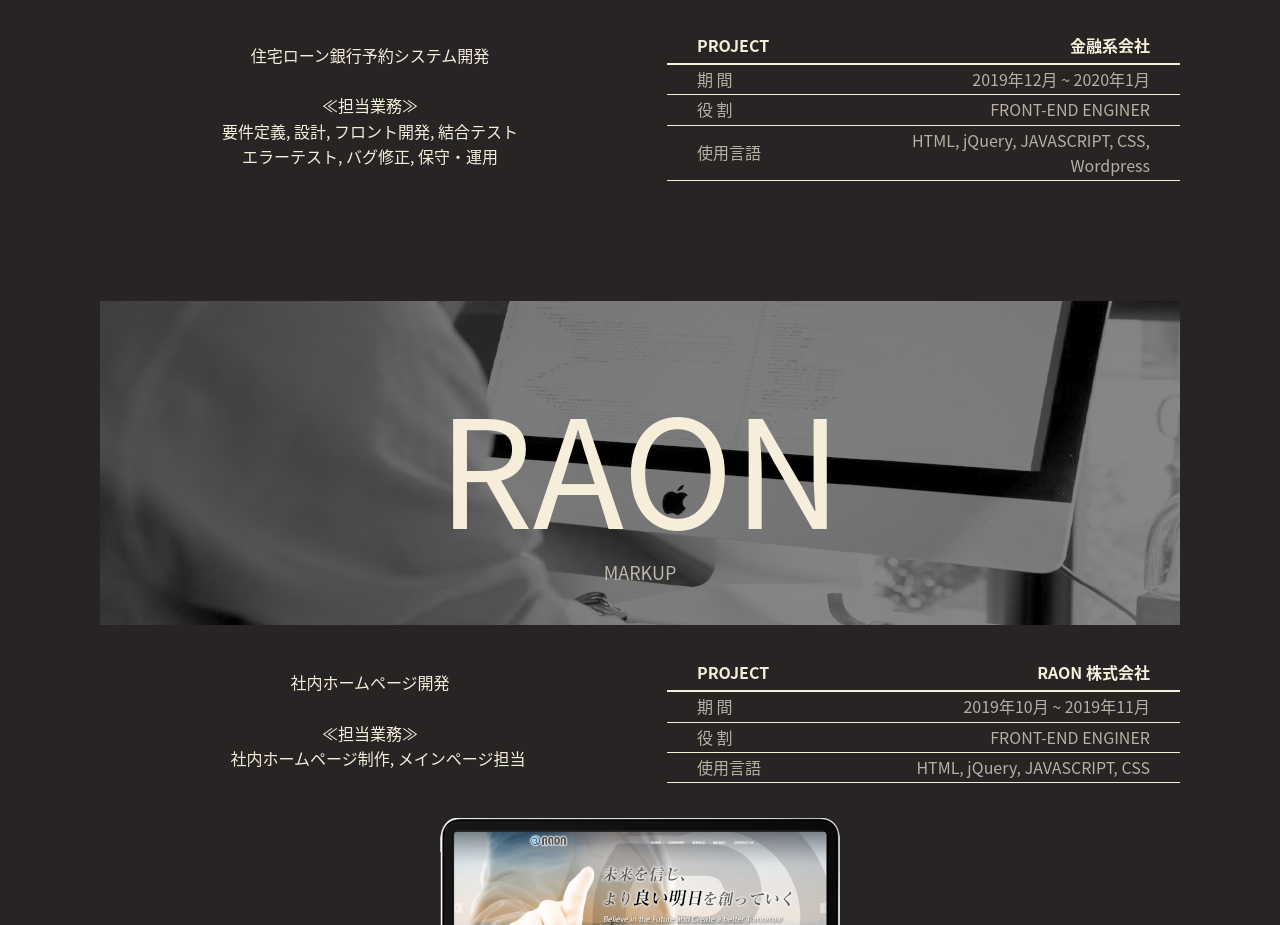
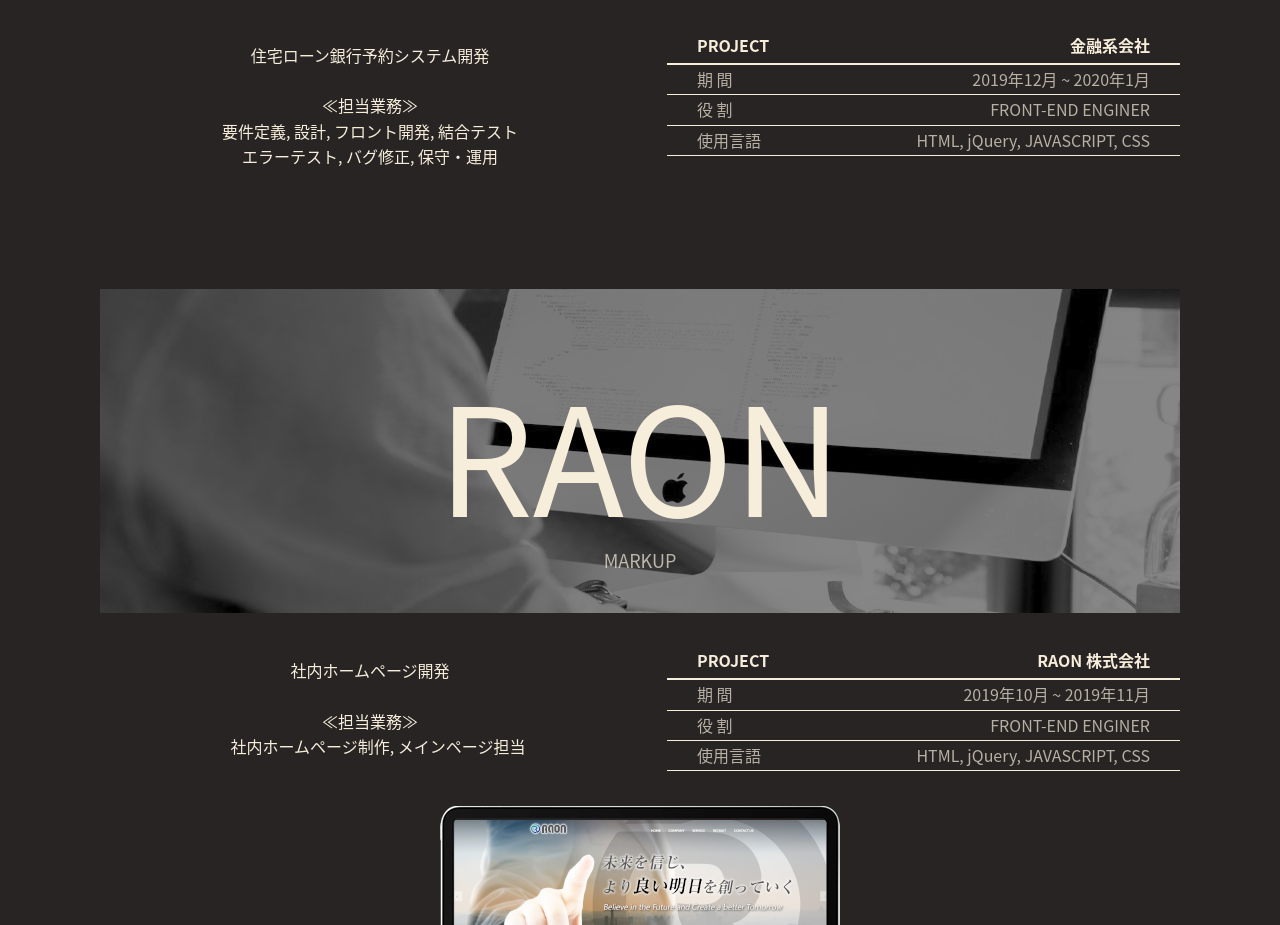
Before and after one commit to hy-nice/hy-nice.github.io, a plain HTML site: page index.html in a window 1280 px wide. Shown: the part 5101-6026 px from the top of the page. Drawn offline with nearby package versions, Linux system fonts and the light colour scheme; a script that the page names is missing.

Commit message:
no message

```diff
--- a/index.html
+++ b/index.html
@@ -485,7 +485,7 @@
                       </tr>
                       <tr>
                         <td>使用言語</td>
-                        <td>HTML, jQuery, JAVASCRIPT, CSS, Wordpress</td>
+                        <td>HTML, jQuery, JAVASCRIPT, CSS</td>
                       </tr>
                     </table>
                   </div>
```
